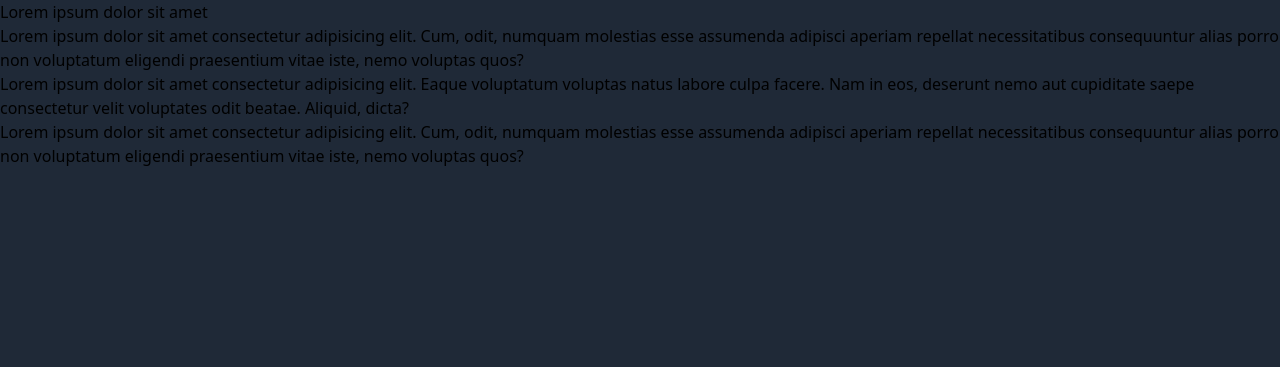
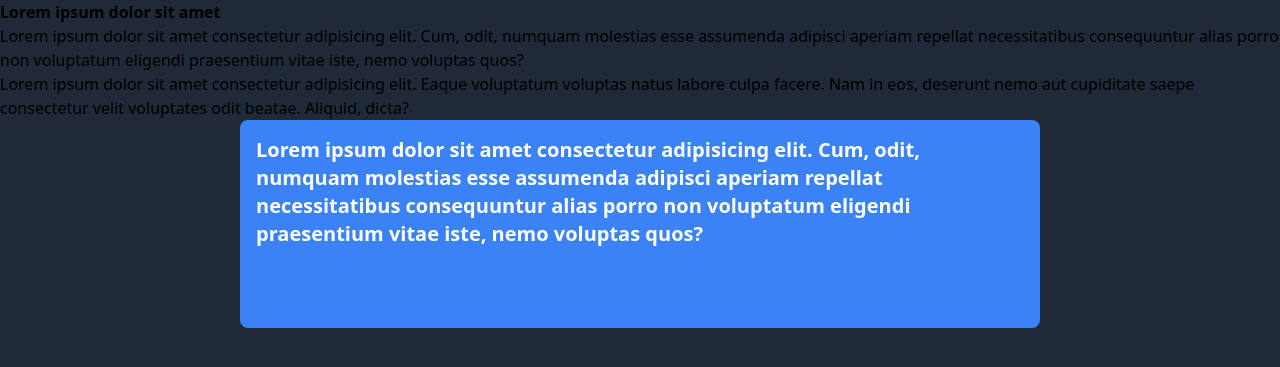
Before and after one commit to rahimifh/Elearning, a Python web app: template src/templates/home.html in a window 1280 px wide. Shown: the top 367 px of the page. Run offline with Jinja, Linux system fonts and the light colour scheme; the template is opened without the code that fills it, so the values that code supplies are empty.

Commit message:
set still my test div

```diff
--- a/assets/output-tailwind.css
+++ b/assets/output-tailwind.css
@@ -554,14 +554,53 @@ video {
   --tw-contain-style:  ;
 }
 
-.bg-gray-200 {
-  --tw-bg-opacity: 1;
-  background-color: rgb(229 231 235 / var(--tw-bg-opacity));
+.mx-auto {
+  margin-left: auto;
+  margin-right: auto;
+}
+
+.h-52 {
+  height: 13rem;
+}
+
+.w-40 {
+  width: 10rem;
+}
+
+.w-\[800px\] {
+  width: 800px;
+}
+
+.rounded-lg {
+  border-radius: 0.5rem;
 }
 
 .bg-gray-800 {
   --tw-bg-opacity: 1;
   background-color: rgb(31 41 55 / var(--tw-bg-opacity));
+}
+
+.bg-blue-500 {
+  --tw-bg-opacity: 1;
+  background-color: rgb(59 130 246 / var(--tw-bg-opacity));
+}
+
+.p-4 {
+  padding: 1rem;
+}
+
+.text-xl {
+  font-size: 1.25rem;
+  line-height: 1.75rem;
+}
+
+.font-bold {
+  font-weight: 700;
+}
+
+.text-white {
+  --tw-text-opacity: 1;
+  color: rgb(255 255 255 / var(--tw-text-opacity));
 }
 
 /*--------------Added Font--------------*/
--- a/src/templates/home.html
+++ b/src/templates/home.html
@@ -22,8 +22,9 @@
     <!-- End reyhane -->
 
     <!-- Rezaamini i created the Div -->
-    <div>Lorem ipsum dolor sit amet consectetur adipisicing elit. Cum, odit, numquam molestias esse assumenda adipisci aperiam repellat necessitatibus consequuntur alias porro non voluptatum eligendi praesentium vitae iste, nemo voluptas quos?</div>
+    <div class="w-[800px] h-52 bg-blue-500 p-4 rounded-lg mx-auto text-white font-bold text-xl ">Lorem ipsum dolor sit amet consectetur adipisicing elit. Cum, odit, numquam molestias esse assumenda adipisci aperiam repellat necessitatibus consequuntur alias porro non voluptatum eligendi praesentium vitae iste, nemo voluptas quos?</div>
     <!-- End Rezaamini -->
+
 
 </body>
 
```
Also changed, not shown: package-lock.json.
